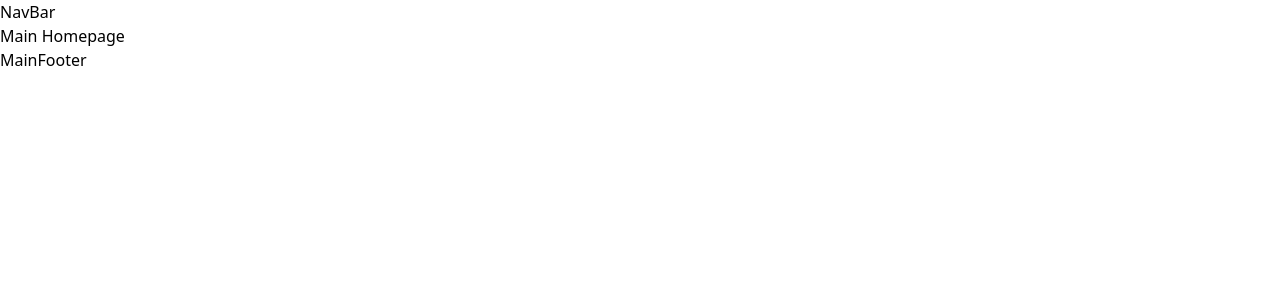
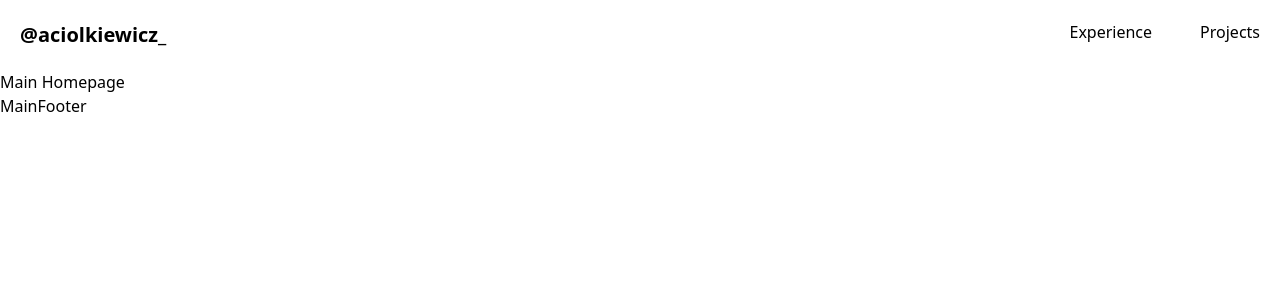
Before and after one commit to TimmyFight/PortfolioPage, a Next.js app: page / in a window 1280 px wide. Shown: the top 300 px of the page. Built offline with nearby package versions, Linux system fonts and the light colour scheme.

Commit message:
feat: Add Headings, Menuand Logo

```diff
--- /dev/null
+++ b/app/components/Atoms/Headings/Headings.tsx
@@ -0,0 +1,22 @@
+interface HeadingsProperties {
+  children?: JSX.Element;
+  level?: 1 | 2 | 3 | 4 | 5 | 6;
+  customClass?: string;
+}
+
+const Headings = ({ children, level, customClass }: HeadingsProperties) => {
+  const HeadTag = `h${level}` as keyof JSX.IntrinsicElements;
+  return (
+    <HeadTag data-testid="heading" className={customClass}>
+      {children}
+    </HeadTag>
+  );
+};
+
+Headings.defaultProps = {
+  children: "",
+  level: 1,
+  customClass: "",
+};
+
+export default Headings;
--- /dev/null
+++ b/app/components/Atoms/MenuPosition/MenuPosition.tsx
@@ -0,0 +1,22 @@
+import Link from "next/link";
+
+interface MenuPositionProperties {
+  item: {
+    name: string;
+    href: string;
+  };
+}
+
+const MenuPosition = ({ item }: MenuPositionProperties) => {
+  return (
+    <li>
+      <Link
+        href={item.href}
+        className="flex justify-center items-center cursor-pointer pb-1.5 transition-all hover:font-bold">
+        {item.name}
+      </Link>
+    </li>
+  );
+};
+
+export default MenuPosition;
--- /dev/null
+++ b/app/components/Molecules/Logo/Logo.tsx
@@ -0,0 +1,14 @@
+import Link from "next/link";
+import Headings from "../../Atoms/Headings/Headings";
+
+const Logo = () => {
+  return (
+    <Link href="/">
+      <Headings level={1} customClass="font-bold text-xl">
+        <>@aciolkiewicz_</>
+      </Headings>
+    </Link>
+  );
+};
+
+export default Logo;
--- /dev/null
+++ b/app/components/Molecules/Menu/Menu.tsx
@@ -0,0 +1,18 @@
+import MenuPosition from "../../Atoms/MenuPosition/MenuPosition";
+import { MAIN_MENU_ITEMS } from "@/constants";
+
+interface MenuProperties {
+  menuItems: { name: string; href: string }[];
+}
+
+const Menu = () => {
+  return (
+    <ul className="hidden h-full gap-12 lg:flex">
+      {MAIN_MENU_ITEMS.map((item) => (
+        <MenuPosition key={item.name} item={item} />
+      ))}
+    </ul>
+  );
+};
+
+export default Menu;
--- a/app/components/Organisms/NavBar/NavBar.tsx
+++ b/app/components/Organisms/NavBar/NavBar.tsx
@@ -1,5 +1,13 @@
+import Logo from "../../Molecules/Logo/Logo";
+import Menu from "../../Molecules/Menu/Menu";
+
 const NavBar = () => {
-  return <div>NavBar</div>;
+  return (
+    <nav className="flex justify-between items-center relative z-30 p-5">
+      <Logo />
+      <Menu />
+    </nav>
+  );
 };
 
 export default NavBar;
--- /dev/null
+++ b/constants/index.ts
@@ -0,0 +1,4 @@
+export const MAIN_MENU_ITEMS = [
+  { name: "Experience", href: "experience" },
+  { name: "Projects", href: "projects" },
+];
```
